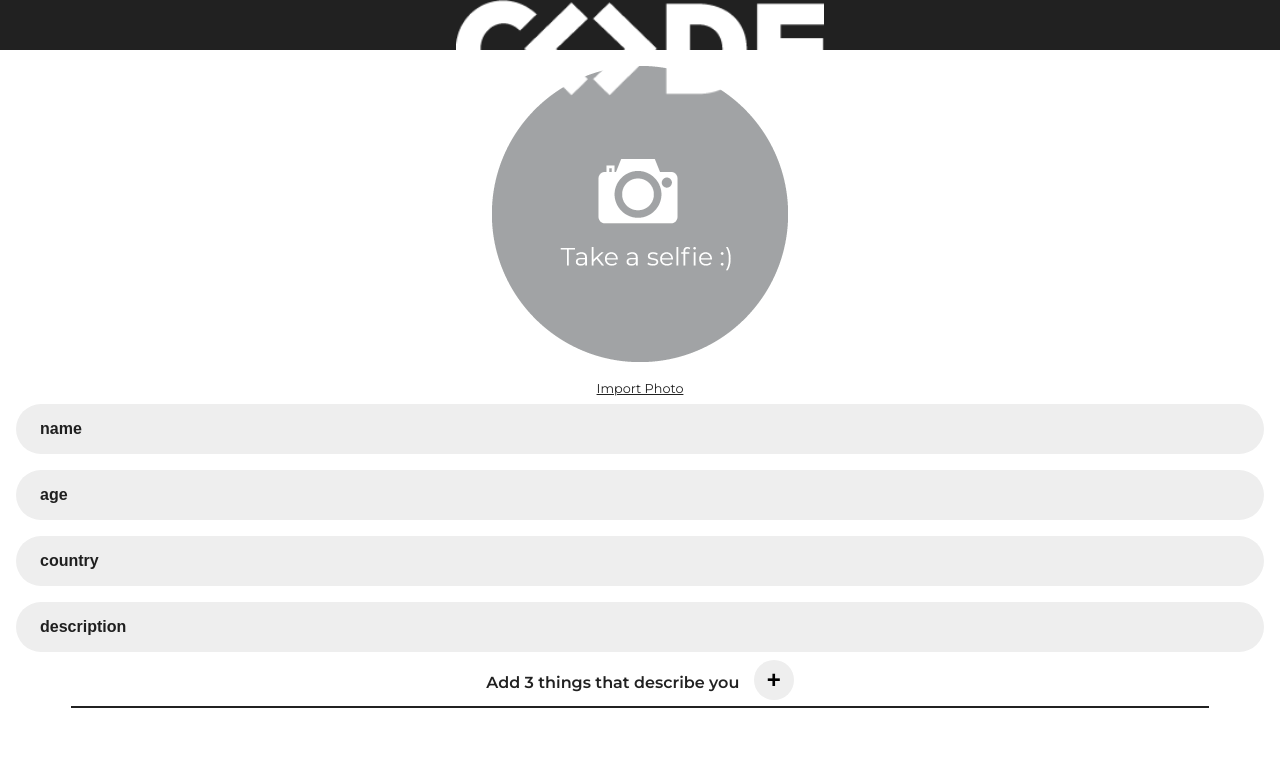
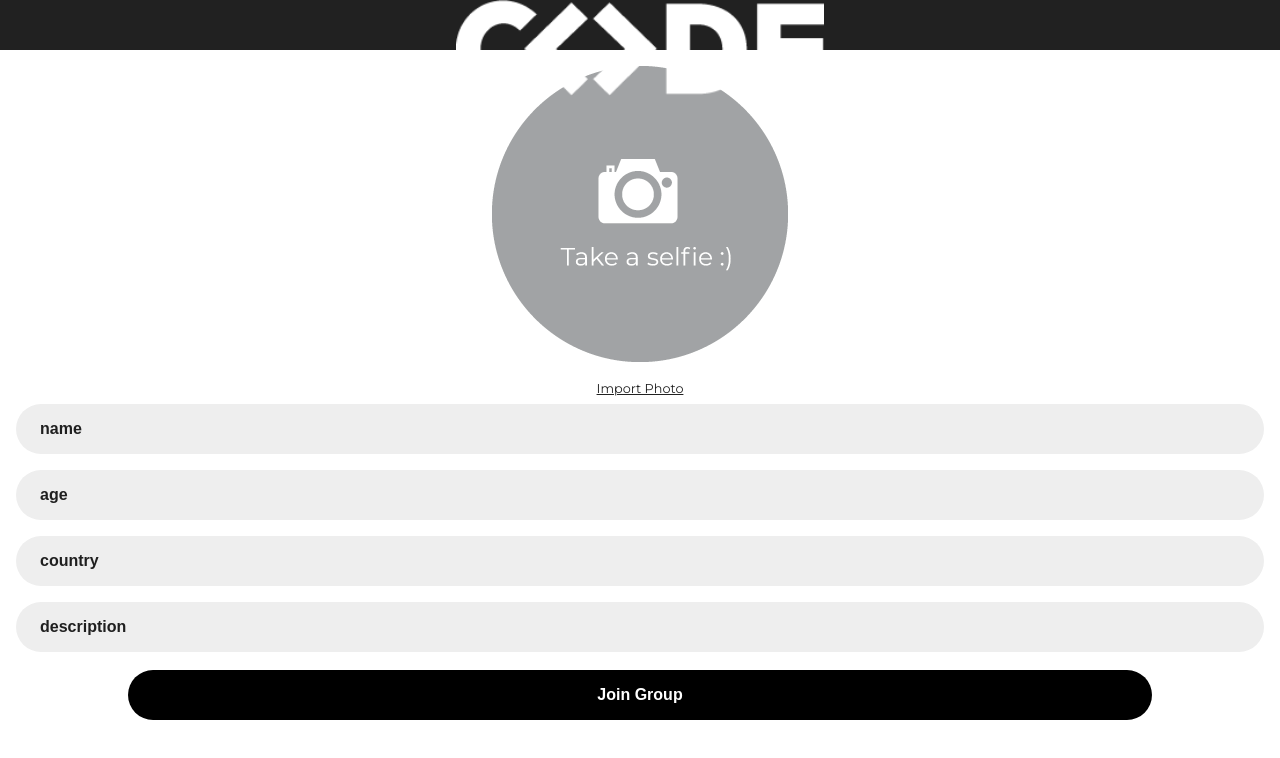
Before and after one commit to scriptify/code-challenge-berlin, a React (Create React App) app: page /enter-data in a window 1280 px wide. Shown: the top 758 px of the page. Built offline with nearby package versions, Linux system fonts and the light colour scheme.

Commit message:
Debugging Preview component

```diff
--- a/src/components/EnterData/index.js
+++ b/src/components/EnterData/index.js
@@ -78,11 +78,11 @@ class EnterData extends Component {
                 }
                 /> < /div > )
         })
-    } < p class = "describeYou" > Add 3 things that describe you < /p>< Link to = "/preview
+    } < Link to = "/preview
     " > < button onClick = { () => {
     window.meUser = this.state.attributes
 }
-} > + < /button></Link > < /form> <hr / > < /div > );
+} > Join Group < /button></Link > < /form>< /div > );
 }
 }
 export default EnterData;
--- a/src/components/Preview/index.js
+++ b/src/components/Preview/index.js
@@ -9,17 +9,9 @@ import {
     Link
 }
 from "react-router-dom"
-class Preview extends Component {
-    render() {
-        return ( < div className = "preview" > < div class = "bg" > < /div>< div class = "App-header-contain row middle-xs center-xs" > < img src = {
-            logo
-        }
-        className = "col-xs-3"
-        alt = "logo" / > < h1 className = "col-xs-9" > Profile preview < /h1>< /div > < img src = {
-            profilepic
-        }
-        className = "profilepic col-xs-12"
-        alt = "profilepic" / > {
+
+/*
+                    {
                         window.meUser && window.meUser.map((att) => {
                                 return ( < div key = {
                                         att.name
@@ -29,13 +21,33 @@ class Preview extends Component {
                                     att.value
                                 } < /p> < /div > )
                         })
-    } < Link to = "/enter-data" > < img src = {
-        pencil
                     }
-    className = "col-xs-12 pencil"
-    alt = "pencil" / > < /Link > < Link to = "/groups
-    " > < button className = "
-    saveProfile " > Save Profile < /button></Link > < /div>);
+*/
+
+class Preview extends Component {
+    render() {
+        return (
+            <div className = "preview">
+                <div className = "bg"></div>
+                <div className = "App-header-contain row middle-xs center-xs">
+                    <img src = { logo } className = "col-xs-3" alt = "logo" />
+                    <h1 className = "col-xs-9"> Profile preview </h1>
+                </div>
+                <img src={ profilepic } className = "profilepic col-xs-12" alt = "profilepic" />
+                    {
+                        window.meUser && window.meUser.map((att) => {
+                                return (
+                                    <div key = {att.name}>
+                                        <p> {att.name} </p>
+                                        <p> {att.value} </p>
+                                    </div>
+                                )
+                        })
+                    }
+                    <Link to = "/enter-data"><img src = { pencil } className = "col-xs-12 pencil"  alt = "pencil" />< /Link >
+                    <Link to = "/groups"> <button className = "saveProfile "> Save Profile </button></Link >
+                </div>
+            );
 }
 }
 export default Preview;
--- a/src/components/UserList/index.js
+++ b/src/components/UserList/index.js
@@ -52,7 +52,9 @@ class UserList extends Component {
                             u.map(att => {
                                 return ( < li key = {
                                     att.name
-                                } > < p > {
+                                } > < p className = {
+                                    att.name
+                                } > {
                                     att.value
                                 } < /p> < /li > );
                             })
--- a/src/index.css
+++ b/src/index.css
@@ -174,14 +174,18 @@
   font-weight: 600;
 }
 .EnterData button {
-  border-radius: 50%;
-  background-color: #eee;
-  width: 40px;
-  height: 40px;
-  font-weight: 800;
-  font-size: 1.5rem;
+  border-radius: 100px;
+  background-color: black;
+  position: absolute;
   border: none;
-  margin-left: 10px;
+  color: white;
+  margin: 0 auto;
+  bottom: 10vh;
+  width: 80vw;
+  left: 10vw;
+  padding: 1rem 0;
+  font-size: 1rem;
+  font-weight: 600;
 }
 .EnterData .describeYou {
   display: inline;
--- a/src/index.less
+++ b/src/index.less
@@ -181,14 +181,18 @@
             font-weight: 600;
         }
         button {
-            border-radius: 50%;
-            background-color: #eee;
-            width: 40px;
-            height: 40px;
-            font-weight: 800;
-            font-size: 1.5rem;
+            border-radius: 100px;
+            background-color: black;
+            position: absolute;
             border: none;
-            margin-left: 10px;
+            color: white;
+            margin: 0 auto;
+            bottom: 10vh;
+            width: 80vw;
+            left: 10vw;
+            padding: 1rem 0;
+            font-size: 1rem;
+            font-weight: 600;
         }
         .describeYou {
             display: inline;
```
Lines whose indentation alone changed are shown as unchanged.
